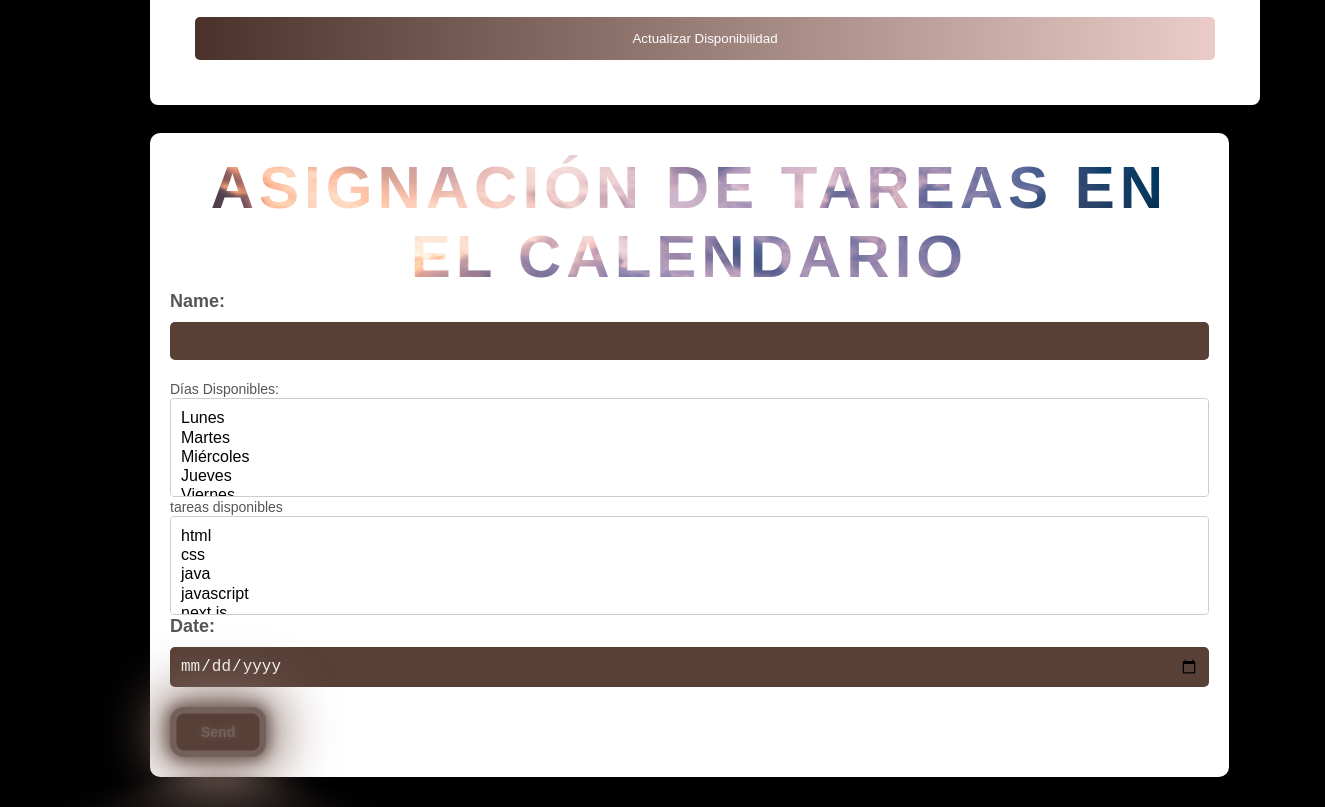
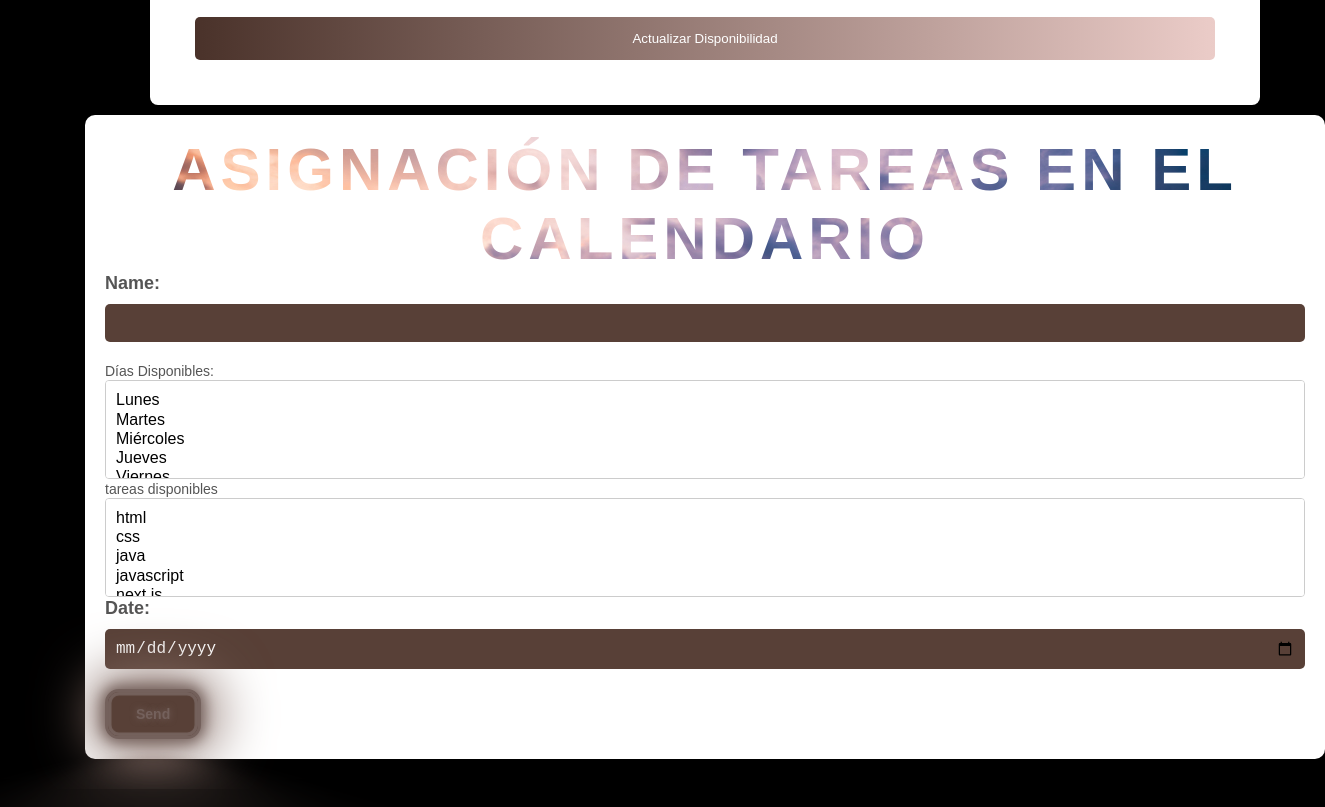
Before and after one commit to Alvaro-M1/Proyecto-Integrador, a plain HTML site: page index.html in a window 1280 px wide. Shown: the part 816-1623 px from the top of the page, 1325 px wide, since content can reach past the window. Drawn offline with Linux system fonts and the light colour scheme.

Commit message:
corregido

```diff
--- a/index.html
+++ b/index.html
@@ -58,16 +58,17 @@
             </form>
         </section>
 
-    </div class="asignacion">
+    </div>
 
-    /* From Uiverse.io by guilhermeyohan */
+    <div class="asignacion">
+        <!-- From Uiverse.io by guilhermeyohan -->
         <form class="form">
             <h1 class="titulo_de_la_pagina">Asignación de tareas en el calendario</h1>
             <label class="lb" for="nome">Name:</label>
             <input name="nome" id="nome" type="text" class="infos">
 
-          <label for="dias-semana">Días Disponibles:</label>
-                <select id="dias-semana" name="dias-semana" multiple required>
+            <label for="dias-disponibles">Días Disponibles:</label>
+            <select id="dias-disponibles" name="dias-disponibles" multiple required>
                 <option value="lunes">Lunes</option>
                 <option value="martes">Martes</option>
                 <option value="miercoles">Miércoles</option>
@@ -76,8 +77,9 @@
                 <option value="sabado">Sábado</option>
                 <option value="domingo">Domingo</option>
             </select>
-                <label for="dias-semana">tareas disponibles</label>
-                <select id="dias-semana" name="dias-semana" multiple required>
+
+            <label for="tareas-disponibles">tareas disponibles</label>
+            <select id="tareas-disponibles" name="tareas-disponibles" multiple required>
                 <option value="lunes">html</option>
                 <option value="martes">css</option>
                 <option value="miercoles">java</option>
@@ -85,12 +87,13 @@
                 <option value="viernes">next.js</option>
 
             </select>
+
             <label for="data" class="lb">Date:</label>
             <input name="data" id="data" type="date" class="infos">
 
             <button id="send" type="submit">Send</button>
-
         </form>
+    </div>
 </body>
 
 </html>
--- a/style.css
+++ b/style.css
@@ -75,7 +75,7 @@ body {
 
 /* Menú lateral */
 .menulateral {
-  width: 50px; /* Fijar el ancho del menú lateral */
+  width: 150px; /* Aumentado de 50px para mejor visibilidad */
   height: 100%; /* Ocupa toda la altura disponible */
   color: white;
   position: fixed; /* Fijado en la parte izquierda */
@@ -210,12 +210,14 @@ select:focus {
 .form {
   background-color: #fff;
   position: relative;
-  width: 87%; /* Ocupa todo el ancho disponible */
-  height: 100%;
+  width: 100%; /* Cambiado de 87% */
+  max-width: 1250px; /* Añadido un ancho máximo */
+  margin: 10px auto;
+  padding: 20px;
+  left: 65px;
   border-radius: 10px;
-  padding: 20px;
-  margin: 10px auto;
-  margin-left: 130px; /* Margen para evitar solaparse con el menú lateral */
+  box-shadow: 0 2px 10px rgba(0, 0, 0, 0.1); /* Sombra alrededor de la sección */
+  flex: 1;
 }
 
 .lb {
@@ -225,7 +227,7 @@ select:focus {
   font-weight: bold;
 }
 
-.infos[type="text"], input[type="email"], input[type="date"] {
+input[type="text"], input[type="email"], input[type="date"] {
   width: 100%;
   padding: 10px;
   font-size: 16px;
```
Lines whose indentation alone changed are shown as unchanged.
